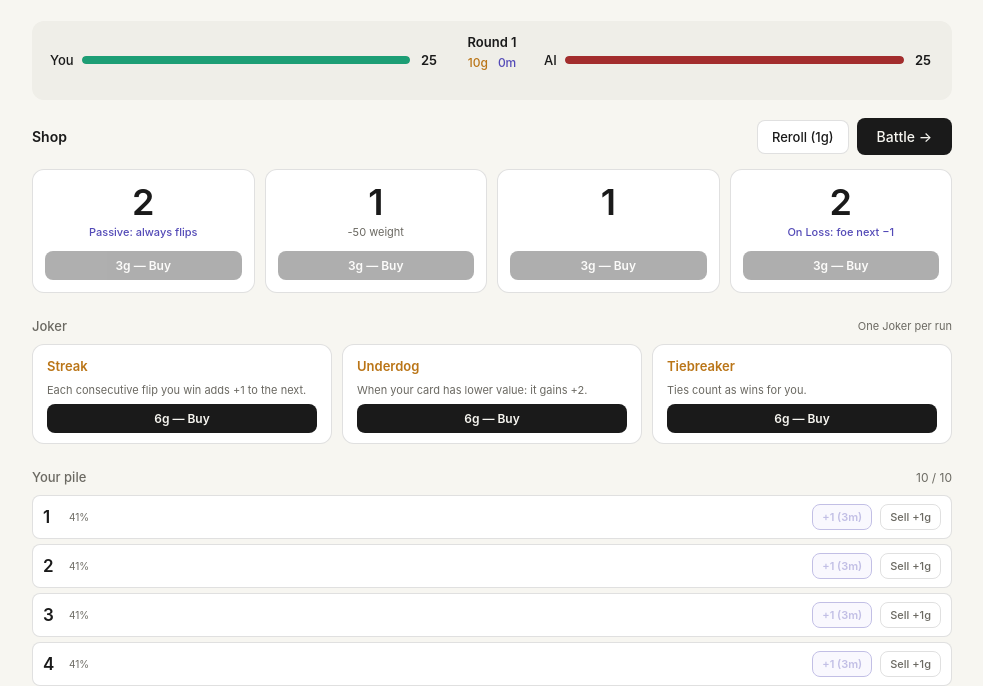
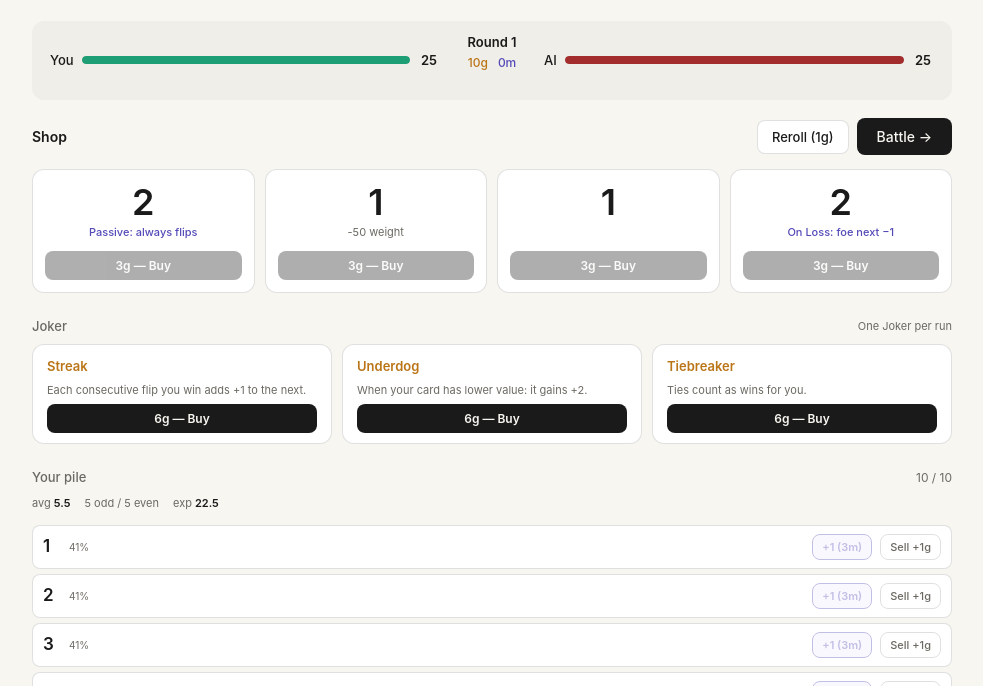
Before and after one commit to Idosiloni/pileup, a website with bundled scripts: page index.html in a window 1280 px wide. Both pictures are taken after a click on the button "New Run". Shown: the part 82-768 px from the top of the page, without its empty margins (148-1131 px from the left). Built offline with nearby package versions, Linux system fonts and the light colour scheme.

Commit message:
v0.8: pile composition feedback + pileStats engine function
- selection.js: pileStats() — avg value, odd/even split, total weight, expected battle value
- renderer: pile stats bar shown in shop above the pile list (updates live on buy/sell/upgrade)
- styles.css: .pile-stats with bold key figures
- tests: 186 passing (7 new pileStats tests)

Co-Authored-By: Claude Sonnet 4.6 <noreply@anthropic.com>

```diff
--- a/src/engine/selection.js
+++ b/src/engine/selection.js
@@ -119,17 +119,42 @@ function flipProbabilities(pile) {
   });
 }
 
+/**
+ * Compute live pile composition stats for the shop UI (Section 11.5).
+ * Returns:
+ *   avgValue      — mean card value (1 decimal)
+ *   oddCount      — number of odd-value cards
+ *   evenCount     — number of even-value cards
+ *   totalWeight   — sum of weight modifiers (shows how loaded the dice are)
+ *   expectedValue — Σ(value × flip_prob) across all cards, rounded to 1 decimal
+ *                   Estimates average battle contribution per card flip.
+ */
+function pileStats(pile) {
+  const cards = pile.cards;
+  const n = cards.length;
+  if (n === 0) return { avgValue: 0, oddCount: 0, evenCount: 0, totalWeight: 0, expectedValue: 0 };
+
+  const probs = flipProbabilities(pile);
+  const avgValue    = +(cards.reduce((s, c) => s + c.value,          0) / n).toFixed(1);
+  const oddCount    = cards.filter(c => c.value % 2 !== 0).length;
+  const evenCount   = n - oddCount;
+  const totalWeight = cards.reduce((s, c) => s + (c.weight || 0), 0);
+  const expectedValue = +(cards.reduce((s, c, i) => s + c.value * (probs[i] / 100), 0)).toFixed(1);
+
+  return { avgValue, oddCount, evenCount, totalWeight, expectedValue };
+}
+
 if (typeof module !== 'undefined' && module.exports) {
   module.exports = {
     FLIP_COUNT, BASE_WEIGHT, MIN_WEIGHT,
     effectiveWeight, weightedSample, shuffle,
-    selectFlipped, flipProbabilities
+    selectFlipped, flipProbabilities, pileStats
   };
 }
 if (typeof window !== 'undefined') {
   window.PileupSelection = {
     FLIP_COUNT, BASE_WEIGHT, MIN_WEIGHT,
     effectiveWeight, weightedSample, shuffle,
-    selectFlipped, flipProbabilities
+    selectFlipped, flipProbabilities, pileStats
   };
 }
--- a/src/renderer/main.js
+++ b/src/renderer/main.js
@@ -16,7 +16,7 @@
 
   // Engine imports
   const { makeRandomPile, upgradeCardValue } = window.PileupCards;
-  const { selectFlipped, flipProbabilities, FLIP_COUNT } = window.PileupSelection;
+  const { selectFlipped, flipProbabilities, pileStats, FLIP_COUNT } = window.PileupSelection;
   const { ABILITIES } = window.PileupAbilities;
   const { JOKERS, JOKER_POOL } = window.PileupJokers;
   const { simulateBattle } = window.PileupBattle;
@@ -191,7 +191,21 @@
   function renderShopPile() {
     const container = $('shopPlayerPile');
     container.innerHTML = '';
-    $('pileCount').textContent = run.playerPile.cards.length + ' / ' + effectivePileCap(run);
+    const cap = effectivePileCap(run);
+    $('pileCount').textContent = run.playerPile.cards.length + ' / ' + cap;
+
+    // Pile composition feedback (Section 11.5)
+    const stats = pileStats(run.playerPile);
+    const statsEl = document.createElement('div');
+    statsEl.className = 'pile-stats';
+    statsEl.innerHTML =
+      '<span>avg <b>' + stats.avgValue + '</b></span>' +
+      '<span>' + stats.oddCount + ' odd / ' + stats.evenCount + ' even</span>' +
+      '<span>exp <b>' + stats.expectedValue + '</b></span>' +
+      (stats.totalWeight !== 0
+        ? '<span>weight <b>' + (stats.totalWeight > 0 ? '+' : '') + stats.totalWeight + '</b></span>'
+        : '');
+    container.appendChild(statsEl);
     const probs = flipProbabilities(run.playerPile);
 
     run.playerPile.cards.forEach((card, i) => {
--- a/src/renderer/styles.css
+++ b/src/renderer/styles.css
@@ -664,6 +664,16 @@ body {
   color: var(--text-muted);
 }
 
+.pile-stats {
+  display: flex;
+  gap: 14px;
+  font-size: 11px;
+  color: var(--text-muted);
+  margin-bottom: 8px;
+  flex-wrap: wrap;
+}
+.pile-stats b { color: var(--text); font-weight: 600; }
+
 .shop-pile {
   display: flex;
   flex-direction: column;
```
Also changed, not shown: tests/engine.test.js (+38 -0 lines).
